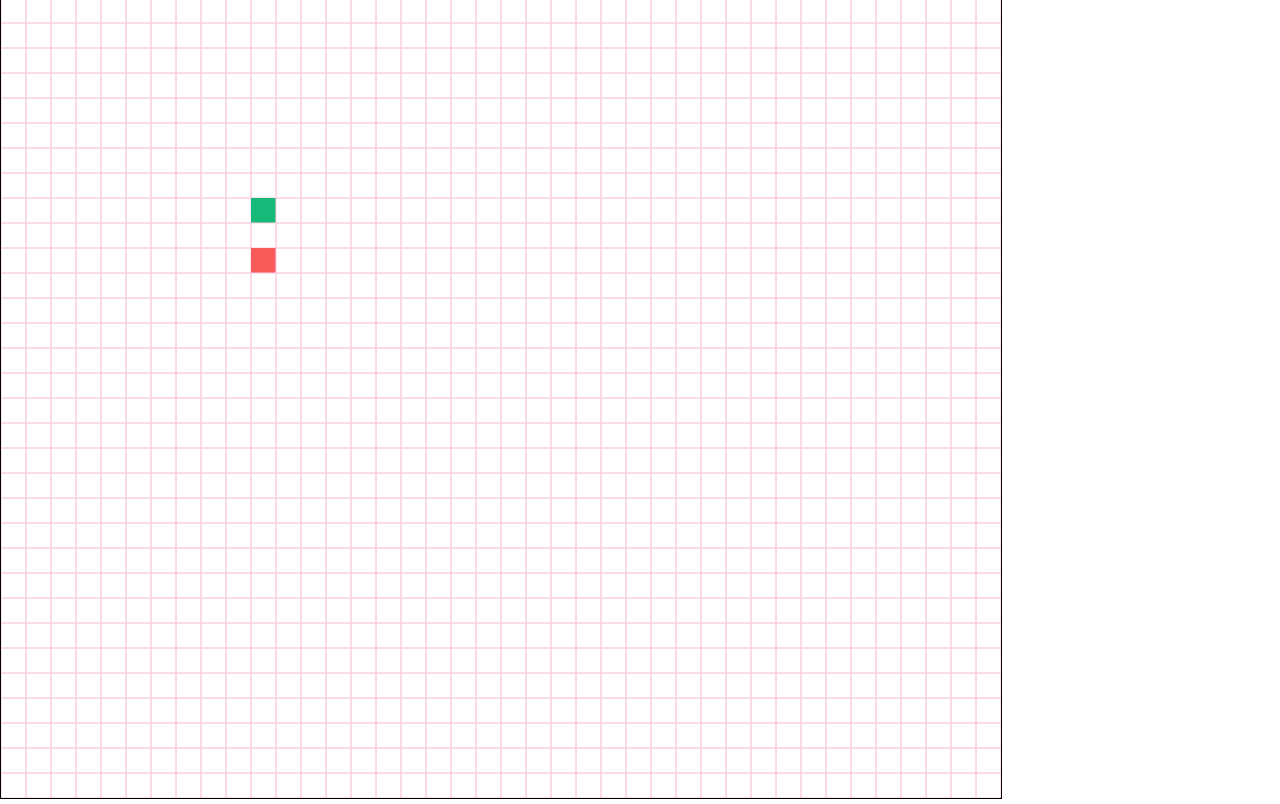
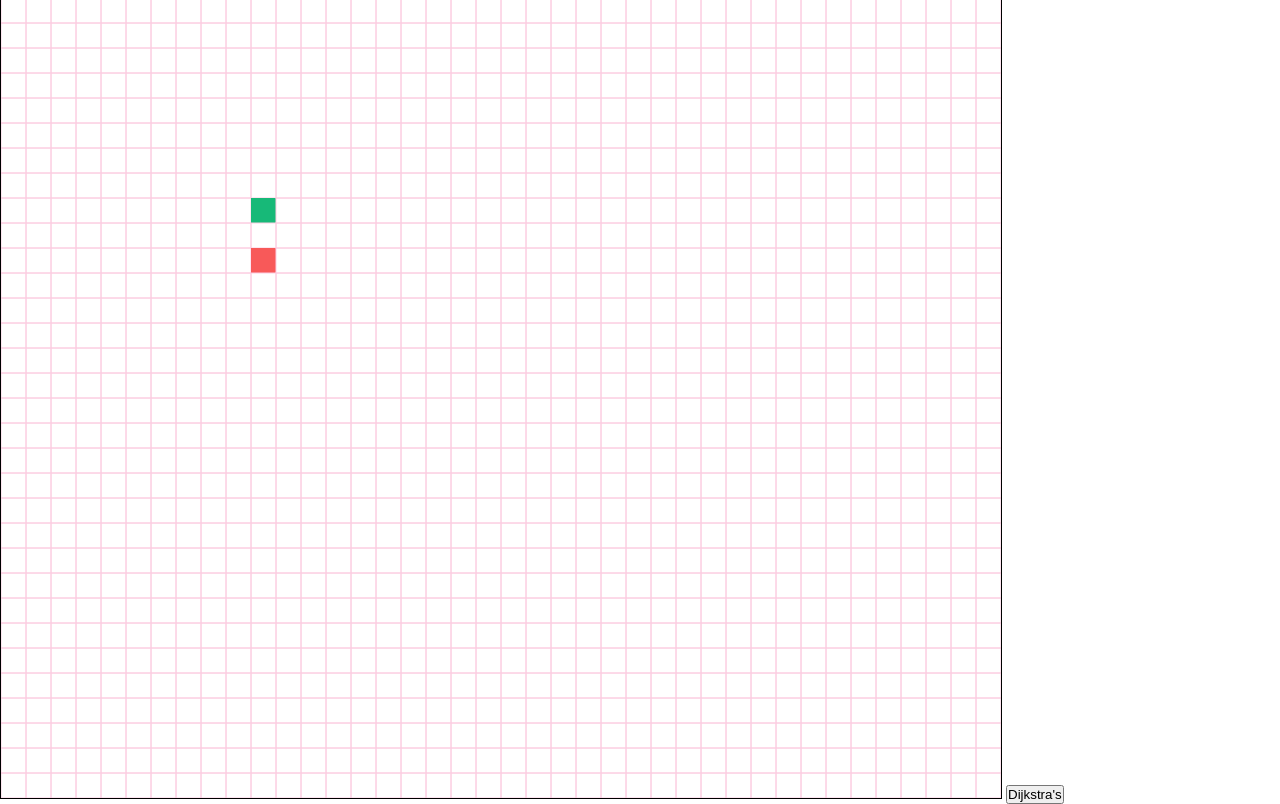
Before and after one commit to mark-strudwick/PathfindingVisualiser, a plain HTML site: page index.html in a window 1280 px wide. Shown: the part 40-844 px from the top of the page. Drawn offline with Linux system fonts and the light colour scheme.

Commit message:
Update index.html
- Added a button for Dijkstra's

```diff
--- a/index.html
+++ b/index.html
@@ -12,6 +12,7 @@
     <h1>Pathfinding Visualiser</h1>
     <canvas id="canvas"></canvas>
     <script src="script.js"></script>
+    <button class="button">Dijkstra's</button>
 </body>
 
 </html>
```
